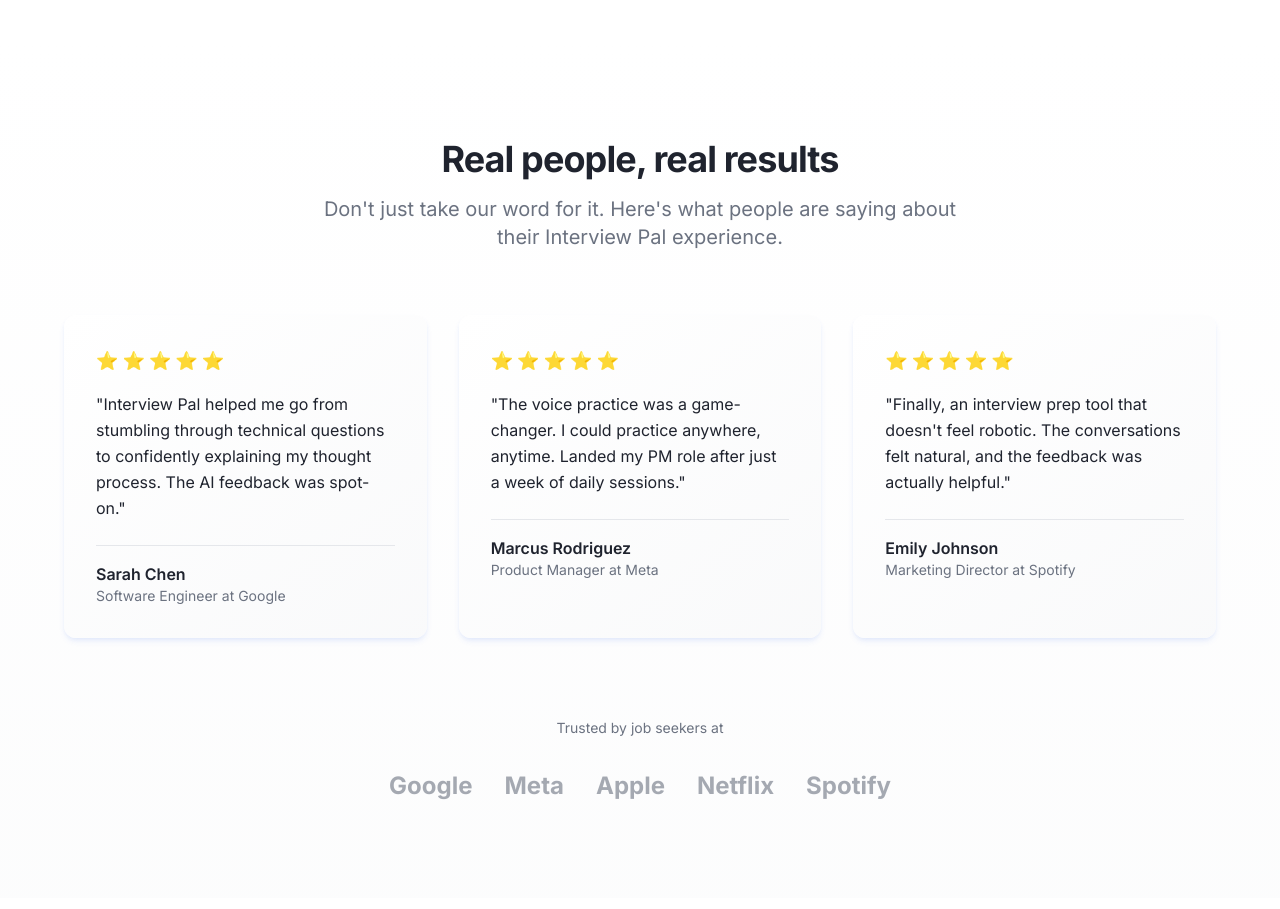
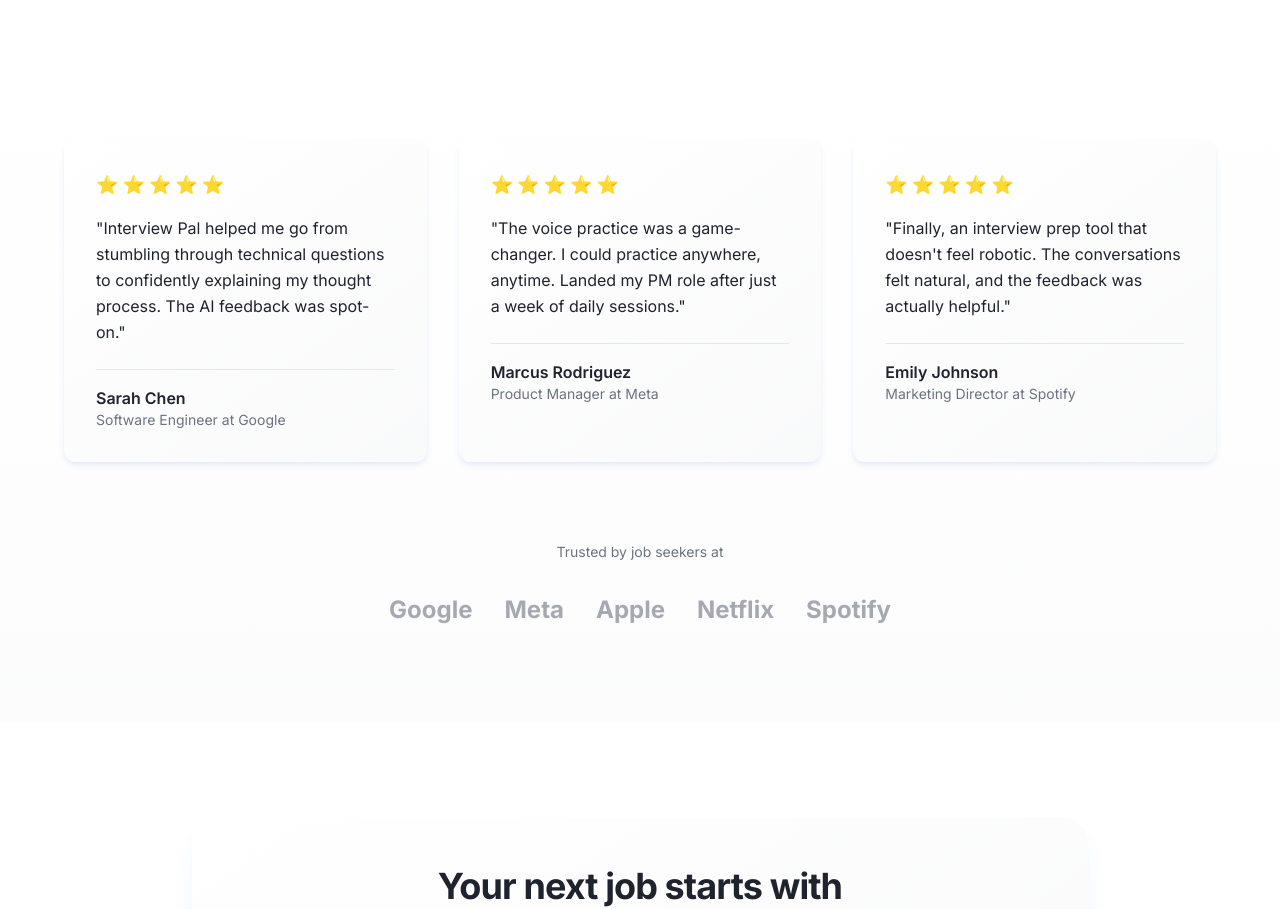
Before and after one commit to sarthakgupta1199/interview-pal-landing, a React (Vite) app: page / in a window 1280 px wide. Shown: the part 4860-5769 px from the top of the page. Built offline with nearby package versions, Linux system fonts and the light colour scheme.

Commit message:
Refactor Testimonials section
Remove "Real people, real results" heading and keep "Trusted by job seekers" section.

```diff
--- a/src/components/Testimonials.tsx
+++ b/src/components/Testimonials.tsx
@@ -25,15 +25,6 @@ const Testimonials = () => {
   return (
     <section className="py-24 bg-gradient-subtle">
       <div className="container mx-auto px-4">
-        {/* Section header */}
-        <div className="text-center mb-16">
-          <h2 className="mb-4">
-            Real people, real results
-          </h2>
-          <p className="text-xl text-muted-foreground max-w-2xl mx-auto">
-            Don't just take our word for it. Here's what people are saying about their Interview Pal experience.
-          </p>
-        </div>
 
         {/* Testimonials grid */}
         <div className="grid md:grid-cols-3 gap-8 max-w-6xl mx-auto">
```
